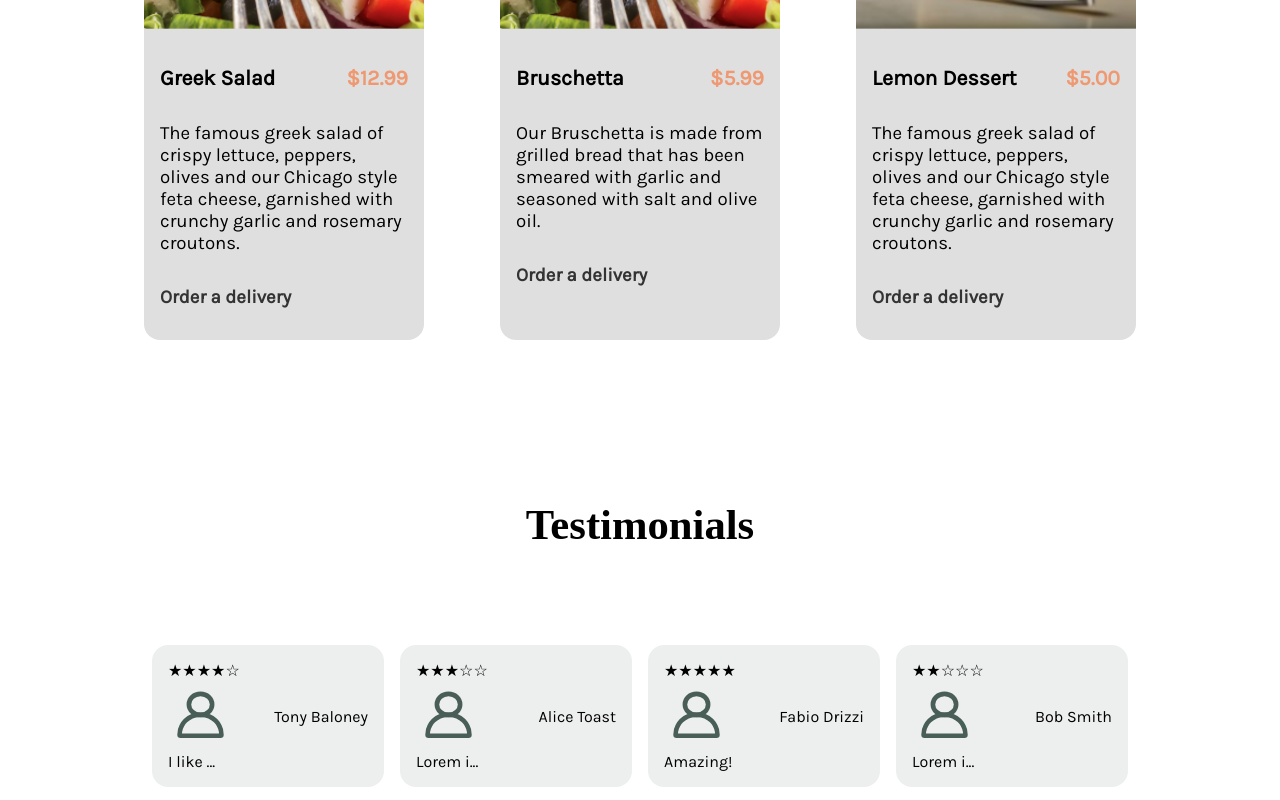
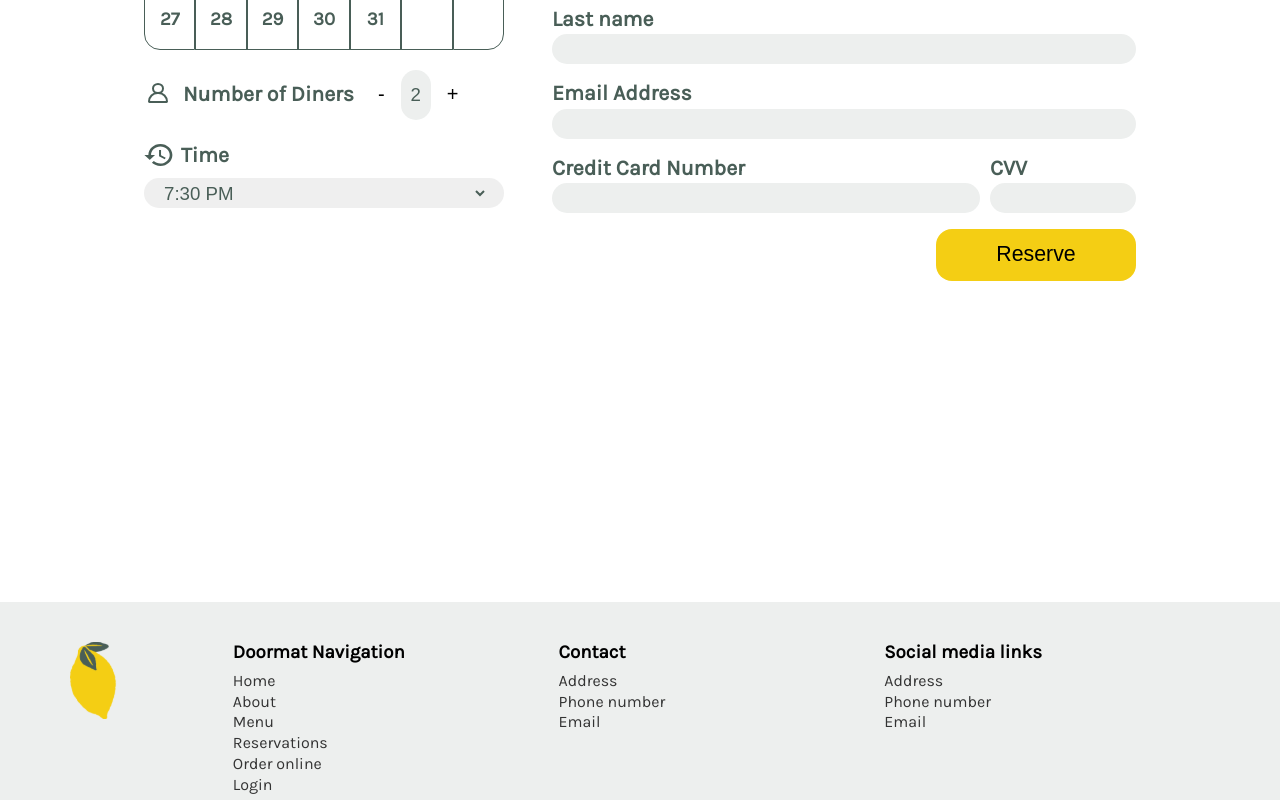
Before and after one commit to tofu97/little-lemon, a React (Create React App) app: page /reservations in a window 1280 px wide. Shown: the part 800-1600 px from the top of the page. Built offline with nearby package versions, Linux system fonts and the light colour scheme; a web font is replaced by a local one.

Commit message:
Added routes

```diff
--- a/package.json
+++ b/package.json
@@ -8,6 +8,7 @@
     "@testing-library/user-event": "^13.5.0",
     "react": "^18.2.0",
     "react-dom": "^18.2.0",
+    "react-router-dom": "^6.15.0",
     "react-scripts": "5.0.1",
     "web-vitals": "^2.1.4"
   },
--- a/src/App.js
+++ b/src/App.js
@@ -1,12 +1,19 @@
 import './gridta.css'
 import Reservation from './components/Reservation';
 import Home from './components/Home';
+import Header from './components/Header';
+import { Routes, Route } from 'react-router-dom';
 
 // hello
 function App() {
   return (
-    // <Reservation />
-    <Home />
+    <>
+      <Header />
+      <Routes>
+        <Route path="/" element={<Home />} />
+        <Route path="/reservations" element={<Reservation />} />
+      </Routes>
+    </>
   );
 }
 
--- a/src/components/Footer.jsx
+++ b/src/components/Footer.jsx
@@ -1,5 +1,6 @@
 import React from "react";
 import lemon from "../assets/images/lemon.svg"
+import { Link } from "react-router-dom";
 
 const Footer = (props) => {
     return (
@@ -9,28 +10,52 @@ const Footer = (props) => {
           <nav>
             <h3>Doormat Navigation</h3>
             <ul>
-              <li><a href="/home">Home</a></li>
-              <li><a href="/about">About</a></li>
-              <li><a href="/menu">Menu</a></li>
-              <li><a href="/reservations">Reservations</a></li>
-              <li><a href="/order">Order Online</a></li>
-              <li><a href="/login">Login</a></li>
+              <li>
+                <Link to="/" className="nav-item">Home</Link>
+              </li>
+              <li>
+                <Link to="/" className="nav-item">About</Link>
+              </li>
+              <li>
+                <Link to="/" className="nav-item">Menu</Link>
+              </li>
+              <li>
+                <Link to="/reservations" className="nav-item">Reservations</Link>
+              </li>
+              <li>
+                <Link to="/" className="nav-item">Order online</Link>
+              </li>
+              <li>
+                <Link to="/" className="nav-item">Login</Link>
+              </li>
             </ul>
           </nav>
           <nav>
             <h3>Contact</h3>
             <ul>
-              <li><a href="/address">Address</a></li>
-              <li><a href="/phone">Phone number</a></li>
-              <li><a href="/email">Email</a></li>
+              <li>
+                <Link to="/" className="nav-item">Address</Link>
+              </li>
+              <li>
+                <Link to="/" className="nav-item">Phone number</Link>
+              </li>
+              <li>
+                <Link to="/" className="nav-item">Email</Link>
+              </li>
             </ul>
           </nav>
           <nav>
             <h3>Social media links</h3>
             <ul>
-              <li><a href="/address">Address</a></li>
-              <li><a href="/phone">Phone number</a></li>
-              <li><a href="/email">Email</a></li>
+              <li>
+                <Link to="/" className="nav-item">Address</Link>
+              </li>
+              <li>
+                <Link to="/" className="nav-item">Phone number</Link>
+              </li>
+              <li>
+                <Link to="/" className="nav-item">Email</Link>
+              </li>
             </ul>
           </nav>
         </footer>
--- a/src/components/Home.jsx
+++ b/src/components/Home.jsx
@@ -5,18 +5,9 @@ import Specials from './Specials'
 import Testimonials from './Testimonials'
 import Chicago from './Chicago'
 
-/**
- * TODO
- * - [x] hero
- * - [x] specials
- * - [x] testimonials
- * - [ ] chicago
- */
-
 const Home = () => {
   return (
     <>
-      <Header />
       <main>
         <Hero />
         <Specials />
--- a/src/components/Nav.jsx
+++ b/src/components/Nav.jsx
@@ -4,6 +4,7 @@ import home from "../assets/images/home.svg"
 import hamburger from "../assets/images/hamburger.svg"
 import close from "../assets/images/close.svg"
 import whiteHamburger from "../assets/images/hamburger_white.svg"
+import { Link } from "react-router-dom"
 
 const Nav = (props) => {
     return (
@@ -15,22 +16,22 @@ const Nav = (props) => {
             <div className="nav-bar">
             <ul className="nav-bar-item collapse">
                 <li>
-                <a href="/">Home</a>
+                    <Link to="/" className="nav-item">Home</Link>
                 </li>
                 <li>
-                <a href="/about">About</a>
+                    <Link to="/" className="nav-item">About</Link>
                 </li>
                 <li>
-                <a href="/menu">Menu</a>
+                    <Link to="/" className="nav-item">Menu</Link>
                 </li>
                 <li>
-                <a href="/reservations">Reservations</a>
+                    <Link to="/reservations" className="nav-item">Reservations</Link>
                 </li>
                 <li>
-                <a href="/order">Order Online</a>
+                    <Link to="/" className="nav-item">Order online</Link>
                 </li>
                 <li>
-                <a href="/login">Login</a>
+                    <Link to="/" className="nav-item">Login</Link>
                 </li>
             </ul>
             <span className="hamburger hamburger-menu nav-bar-item">
--- a/src/components/Reservation.jsx
+++ b/src/components/Reservation.jsx
@@ -1,4 +1,3 @@
-import Header from './Header'
 import ReservationHero from './ReservationHero'
 import ReservationDetails from './ReservationDetails'
 import Footer from './Footer'
@@ -6,7 +5,6 @@ import Footer from './Footer'
 function Reservation() {
   return (
     <>
-      <Header />
       <main>
         <ReservationHero />
         <ReservationDetails />
--- a/src/components/Testimonials.jsx
+++ b/src/components/Testimonials.jsx
@@ -34,7 +34,7 @@ const Testimonials = (props) => {
                     <h1>Testimonials</h1>
                 </div>
                 <section className="testimonial-cards">
-                    {reviews.map((item) => <TestimonialCard testimonial={item} />)}
+                    {reviews.map((item, i) => <TestimonialCard key={i} testimonial={item} />)}
                 </section>
             </div>
           </div>
--- a/src/gridta.css
+++ b/src/gridta.css
@@ -8,7 +8,7 @@ body {
 }
 
 main {
-    height: 500vh;
+    height: 150vh;
 }
 
 .container {
--- a/src/index.js
+++ b/src/index.js
@@ -3,11 +3,14 @@ import ReactDOM from 'react-dom/client';
 import './index.css';
 import App from './App';
 import reportWebVitals from './reportWebVitals';
+import { BrowserRouter } from 'react-router-dom';
 
 const root = ReactDOM.createRoot(document.getElementById('root'));
 root.render(
   <React.StrictMode>
-    <App />
+    <BrowserRouter>
+      <App />
+    </BrowserRouter>
   </React.StrictMode>
 );
 
```
Also changed, not shown: 1 other file (tests, documents, lock files or other folders).
